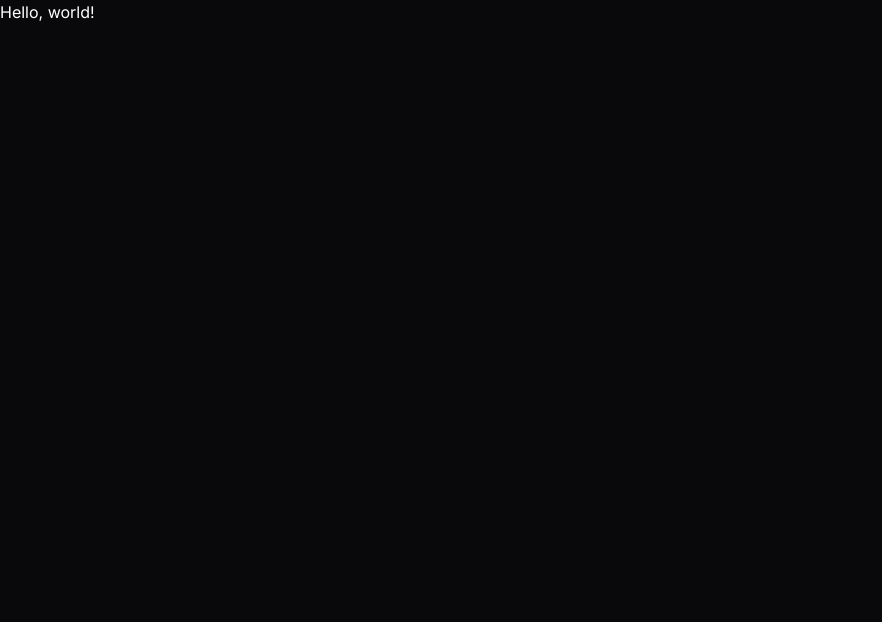
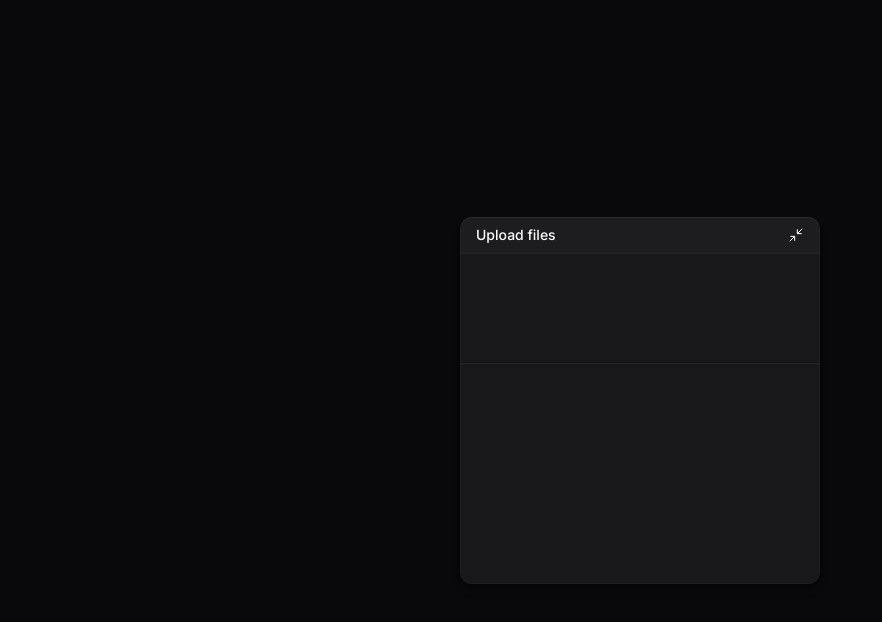
Before and after one commit to feliperocha93/upload-widget-web, a React (Vite) app: page / in a window 1280 px wide. Shown: the top 622 px of the page, without its empty margins (0-882 px from the left). Built offline with nearby package versions, Linux system fonts and the light colour scheme.

Commit message:
create components structure

```diff
--- a/package.json
+++ b/package.json
@@ -10,6 +10,7 @@
     "preview": "vite preview"
   },
   "dependencies": {
+    "lucide-react": "^0.473.0",
     "react": "^18.3.1",
     "react-dom": "^18.3.1"
   },
--- a/src/app.tsx
+++ b/src/app.tsx
@@ -1,7 +1,9 @@
+import { UploadWidget } from './components/upload-widget';
+
 export function App() {
   return (
-    <div>
-      <h1>Hello, world!</h1>
-    </div>
+    <main className='h-dvh flex flex-col items-center justify-center p-10'>
+      <UploadWidget />
+    </main>
   );
 }
--- /dev/null
+++ b/src/components/upload-widget-dropzone.tsx
@@ -0,0 +1,3 @@
+export function UploadWidgetDropzone() {
+  return <div className='px-3 h-20' />;
+}
--- /dev/null
+++ b/src/components/upload-widget-header.tsx
@@ -0,0 +1,12 @@
+import { Minimize2 } from 'lucide-react';
+
+export function UploadWidgetHeader() {
+  return (
+    <div className='w-full p-4 py-2 bg-white/2 border-zinc-800 border-b flex items-center justify-between'>
+      <span className='text-sm font-medium'>Upload files</span>
+      <button type='button'>
+        <Minimize2 strokeWidth={1.5} className='size-4' />
+      </button>
+    </div>
+  );
+}
--- /dev/null
+++ b/src/components/upload-widget-upload-list.tsx
@@ -0,0 +1,3 @@
+export function UploadWidgetUploadList() {
+  return <div className='px-3 h-48' />;
+}
--- /dev/null
+++ b/src/components/upload-widget.tsx
@@ -0,0 +1,18 @@
+import { UploadWidgetDropzone } from './upload-widget-dropzone';
+import { UploadWidgetHeader } from './upload-widget-header';
+import { UploadWidgetUploadList } from './upload-widget-upload-list';
+
+export function UploadWidget() {
+  return (
+    <div className='bg-zinc-900 w-full overflow-hidden max-w-[360px] rounded-xl shadow-shape'>
+      <UploadWidgetHeader />
+      <div className='flex flex-col gap-4 py-3'>
+        <UploadWidgetDropzone />
+
+        <div className='h-px bg-zinc-800 border-t border-black/50 box-content' />
+
+        <UploadWidgetUploadList />
+      </div>
+    </div>
+  );
+}
--- a/tailwind.config.js
+++ b/tailwind.config.js
@@ -5,9 +5,18 @@
   content: ['./index.html', './src/**/*.{js,ts,jsx,tsx}'],
   theme: {
     extend: {
+      opacity: {
+        2: 0.02,
+      },
       fontFamily: {
         sans: ['Inter', ...theme.fontFamily.sans],
-      }
+      },
+      boxShadow: {
+        shape:
+          '0px 8px 8px rgba(0, 0, 0, 0.1), 0px 4px 4px rgba(0, 0, 0, 0.1), 0px 2px 2px rgba(0, 0, 0, 0.1), 0px 0px 0px 1px rgba(0, 0, 0, 0.1), inset 0px 0px 0px 1px rgba(255, 255, 255, 0.03), inset 0px 1px 0px rgba(255, 255, 255, 0.03)',
+        'shape-content':
+          '0px 0px 0px 1px rgba(0, 0, 0, 0.25), inset 0px 1px 0px rgba(255, 255, 255, 0.02), inset 0px 0px 0px 1px rgba(255, 255, 255, 0.02)',
+      },
     },
   },
   plugins: [],
--- a/tsconfig.app.json
+++ b/tsconfig.app.json
@@ -1,6 +1,6 @@
 {
   "compilerOptions": {
-    "tsBuildInfoFile": "./node_modules/.tmp/tsconfig.app.tsbuildinfo",
+    // "tsBuildInfoFile": "./node_modules/.tmp/tsconfig.app.tsbuildinfo",
     "target": "ES2020",
     "useDefineForClassFields": true,
     "lib": ["ES2020", "DOM", "DOM.Iterable"],
@@ -19,8 +19,8 @@
     "strict": true,
     "noUnusedLocals": true,
     "noUnusedParameters": true,
-    "noFallthroughCasesInSwitch": true,
-    "noUncheckedSideEffectImports": true
+    "noFallthroughCasesInSwitch": true
+    // "noUncheckedSideEffectImports": true
   },
   "include": ["src"]
 }
```
Also changed, not shown: 1 other file (tests, documents, lock files or other folders).
